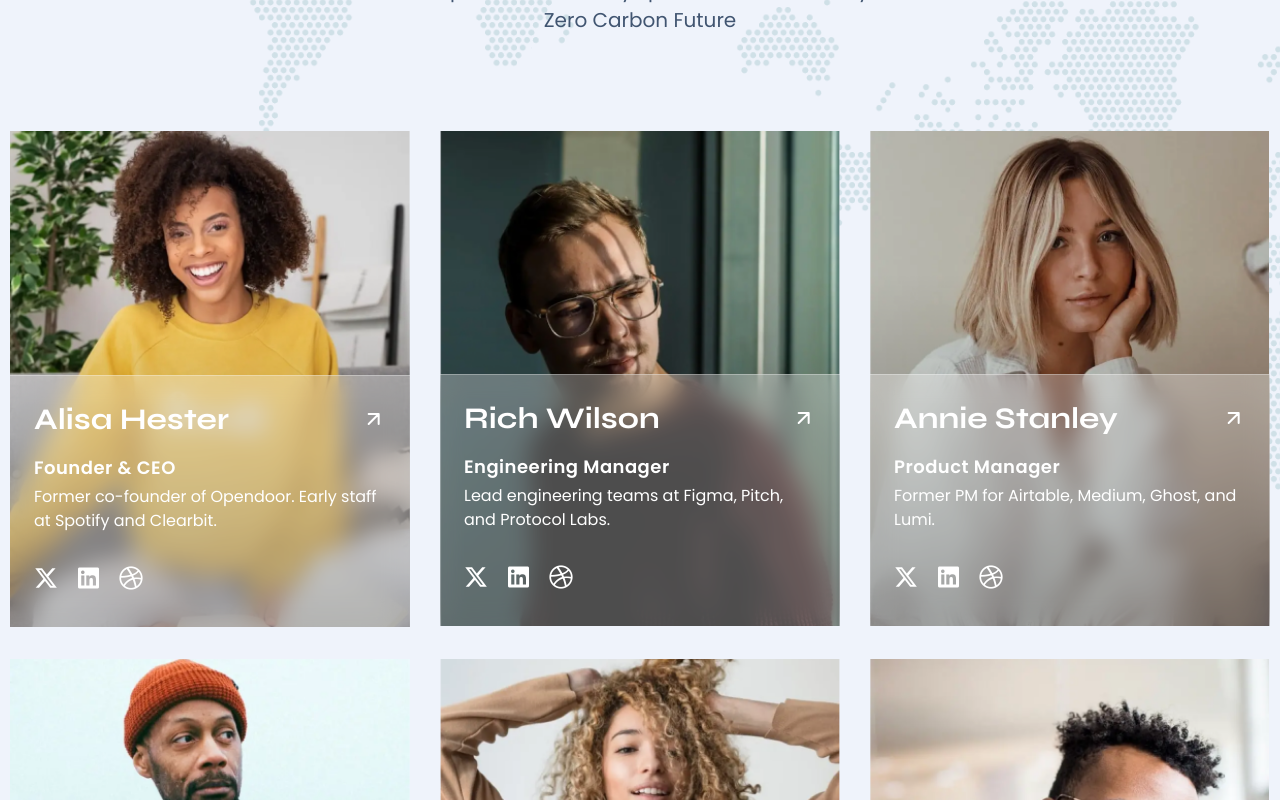
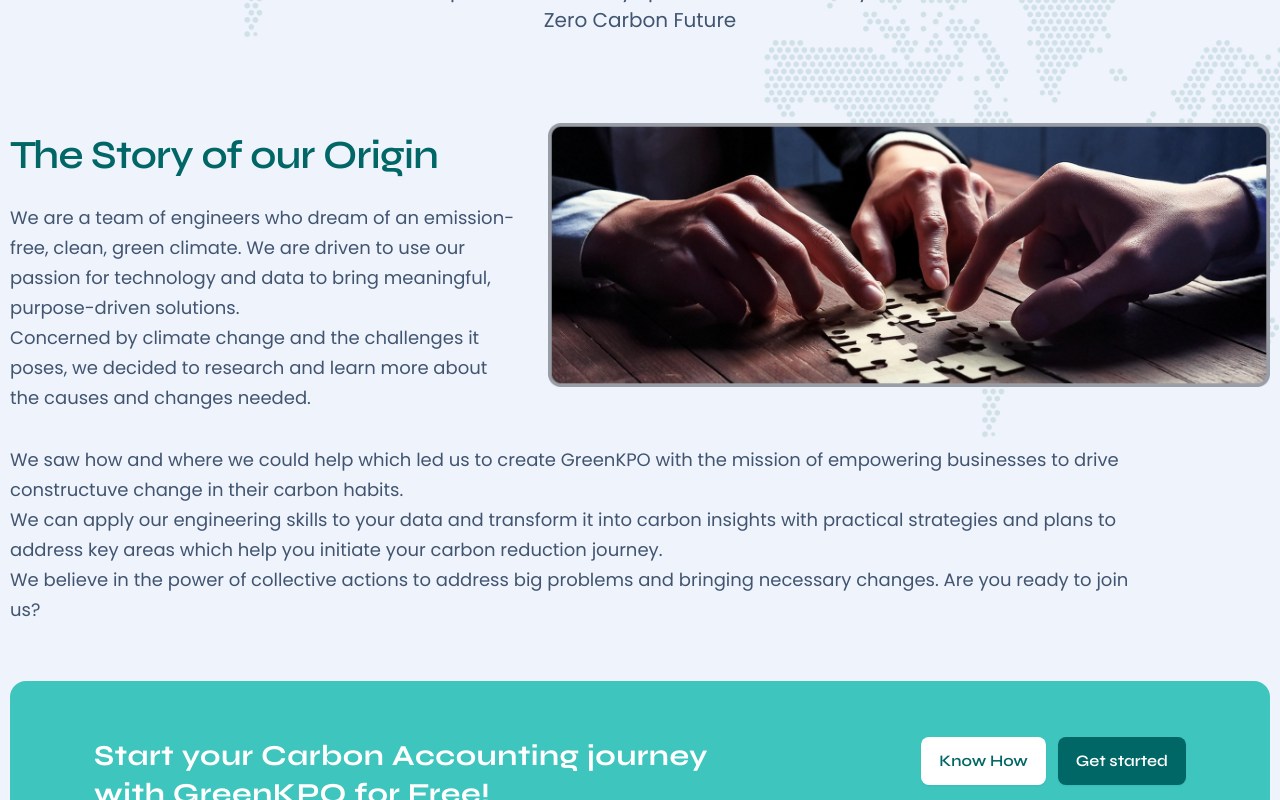
Before and after one commit to helaluddin100/GreenKPO-next-cms, a Next.js app: page /about in a window 1280 px wide. Shown: the part 1800-2600 px from the top of the page. Built offline with nearby package versions, Linux system fonts and the light colour scheme.

Commit message:
update about page

```diff
--- a/pages/about.js
+++ b/pages/about.js
@@ -125,7 +125,7 @@ function About() {
                   </div>
                 </div>
               </div>
-              <div className="team-wrapper">
+              {/* <div className="team-wrapper">
                 <div className="row">
                   <div className="col-md-6 col-lg-4">
                     <div className="team-card">
@@ -429,7 +429,7 @@ function About() {
                     </div>
                   </div>
                 </div>
-              </div>
+              </div> */}
             </div>
           </div>
         </section>
```
